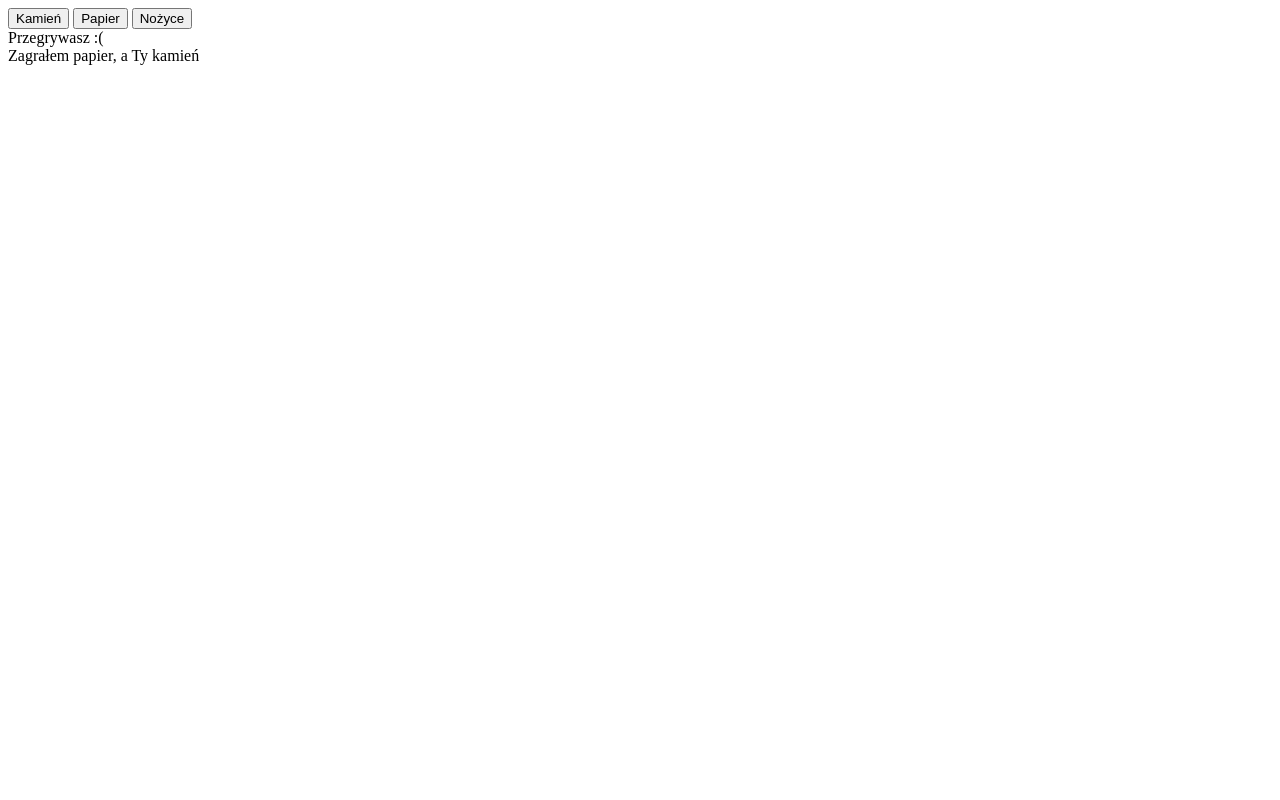
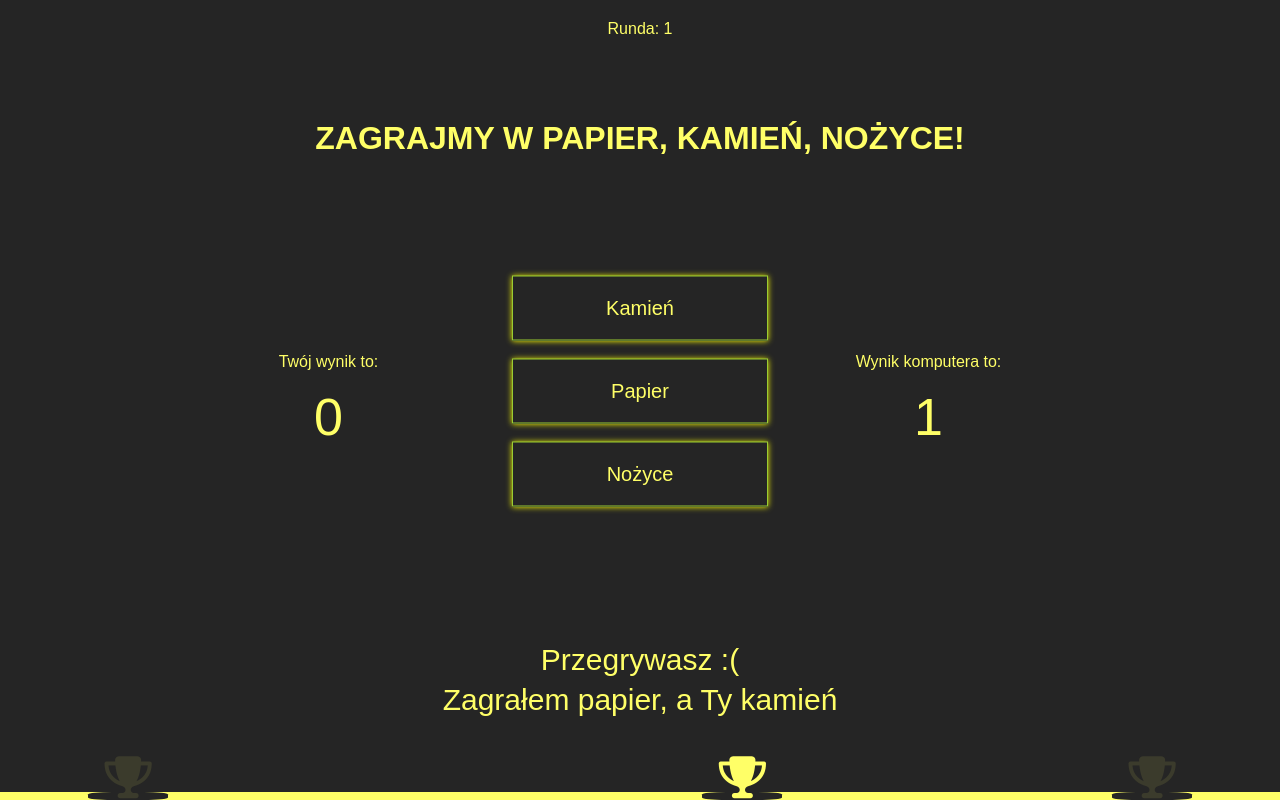
Before and after one commit to tomsob87/javascript-prework, a website: page index.html in a window 1280 px wide. Both pictures are taken after a click on the button "Kamień". Drawn offline with nearby package versions, Linux system fonts and the light colour scheme; files that its build step writes are made by us from their sources.

Commit message:
Add CSS and graphic Result

```diff
--- a/index.html
+++ b/index.html
@@ -3,16 +3,32 @@
 <head>
 	<meta charset="UTF-8">
 	<title>Kamień, papier, nożyce</title>
+	<script src="https://kit.fontawesome.com/e43a2ec68e.js" crossorigin="anonymous"></script>
 	<link rel="stylesheet" href="css/style.css">
 </head>
 <body>
 	<div class="container">
+        <h1>Zagrajmy w papier, kamień, nożyce!</h1>
 		<div id="buttons">
-            <button id="button-rock">Kamień</button>
-            <button id="button-paper">Papier</button>
-            <button id="button-scissors">Nożyce</button>
+            <button class="game-btn" id="button-rock" type="button">Kamień</button>
+            <button class="game-btn" id="button-paper" type="button">Papier</button>
+            <button class="game-btn" id="button-scissors" type="button">Nożyce</button>
         </div>
 		<div id="messages"></div>
+        <div class="rounds">
+            <p>Runda: <span id="display">0</span></p>
+        </div>
+		<div class="results">
+			<div><p>Twój wynik to: </p><span id="player-score">0</span> </div>
+			<div><p>Wynik komputera to: </p><span id="computer-score">0</span></div>
+		</div>
+		<div class="graphic-result">
+			<div id="trophy">
+				<i class="fa-solid fa-trophy"></i>
+			</div>
+			<div class="player-trophy"><i class="fa-solid fa-trophy"></i></div>
+			<div class="computer-trophy"><i class="fa-solid fa-trophy"></i></div>
+		</div>
 	</div>
 	<script src="js/functions.js"></script>
 	<script src="js/script.js"></script>
--- a/js/script.js
+++ b/js/script.js
@@ -3,6 +3,15 @@ var argButtonName, buttonPaper, buttonRock, buttonScissors, buttonTest;
 buttonRock = document.getElementById('button-rock');
 buttonPaper = document.getElementById('button-paper');
 buttonScissors = document.getElementById('button-scissors');
+
+let playerScoreCount = 0;
+let = playerScore = document.getElementById('player-score');
+let computerScoreCount = 0;
+let computerScore = document.getElementById('computer-score');
+
+let trophyLeftValue = 50;
+const trophyLeftChange = 8;
+const trophy = document.getElementById('trophy');
 
 /**
  * Describe this function...
@@ -37,14 +46,38 @@ function buttonClicked(argButtonName) {
     console.log('wywołano funkcję displayResults z argumentami: ' + argPlayerMove + ', ' + argComputerMove);
     if (argPlayerMove == 'papier' && argComputerMove == 'kamień') {
       printMessage('Wygrywasz!');
-    } else if (argPlayerMove == 'kamień' && argComputerMove == 'nożyce') {
+      playerScoreCount++;
+      playerScore.innerHTML = playerScoreCount;
+      console.log('Aktualny wynik gracza to ' + playerScoreCount);
+      trophyLeftValue = trophyLeftValue - trophyLeftChange;
+      trophy.style.left = trophyLeftValue + "%";
+      console.log("Aktualny stan left dla trophy to " + trophyLeftValue);
+     } else if (argPlayerMove == 'kamień' && argComputerMove == 'nożyce') {
       printMessage('Wygrywasz!');
+      playerScoreCount++;
+      playerScore.innerHTML = playerScoreCount;
+      console.log('Aktualny wynik gracza to ' + playerScoreCount);
+      trophyLeftValue = trophyLeftValue - trophyLeftChange;
+      trophy.style.left = trophyLeftValue + "%";
+      console.log("Aktualny stan left dla trophy to " + trophyLeftValue);
     } else if (argPlayerMove == 'nożyce' && argComputerMove == 'papier') {
       printMessage('Wygrywasz!');
+      playerScoreCount++;
+      playerScore.innerHTML = playerScoreCount;
+      console.log('Aktualny wynik gracza to ' + playerScoreCount);
+      trophyLeftValue = trophyLeftValue - trophyLeftChange;
+      trophy.style.left = trophyLeftValue + "%";
+      console.log("Aktualny stan left dla trophy to " + trophyLeftValue);
     } else if (argPlayerMove == argComputerMove) {
       printMessage('Remis!');
     } else {
       printMessage('Przegrywasz :(');
+      computerScoreCount++;
+      computerScore.innerHTML = computerScoreCount;
+      console.log('Aktualny wynik komputera to ' + computerScoreCount);
+      trophyLeftValue = trophyLeftValue + trophyLeftChange;
+      trophy.style.left = trophyLeftValue + "%";
+      console.log("Aktualny stan left dla trophy to " + trophyLeftValue);
     }
     printMessage('Zagrałem ' + argComputerMove + ', a Ty ' + argPlayerMove);
   }
@@ -62,3 +95,22 @@ function buttonClicked(argButtonName) {
 buttonRock.addEventListener('click', function(){ buttonClicked('kamień'); });
 buttonPaper.addEventListener('click', function(){ buttonClicked('papier'); });
 buttonScissors.addEventListener('click', function(){ buttonClicked('nożyce'); });
+
+//Click Counter script start here
+let count = 0;
+let disp = document.getElementById('display');
+
+buttonRock.addEventListener('click', function () {
+    count++;
+    disp.innerHTML = count;
+});
+
+buttonPaper.addEventListener('click', function () {
+  count++;
+  disp.innerHTML = count;
+});
+
+buttonScissors.addEventListener('click', function () {
+  count++;
+  disp.innerHTML = count;
+});
--- a/sass/style.scss
+++ b/sass/style.scss
@@ -0,0 +1,143 @@
+* {
+    margin: 0;
+    padding: 0;
+    box-sizing: border-box;
+}
+// Global
+body {
+    background-color: #252525;
+    font-family: Arial, Helvetica, sans-serif;
+    color: rgb(255, 255, 103);
+    // height: 300vh;
+}
+
+h1 {
+    position: fixed;
+    text-transform: uppercase;
+    text-align: center;
+    width: 100%;
+    top: 15%;
+    left: 0;
+}
+
+.container {
+    height: 100vh;
+    max-width: 1200px;
+    margin: 0 auto;
+    #buttons {
+        position: fixed;
+        top: 50%;
+        left: 50%;
+        transform: translate(-50%, -50%);
+        display: flex;
+        flex-direction: column;
+        justify-content: space-around;
+        align-items: center;
+        button {
+            width: 20vw;
+            padding: 20px;
+            margin-bottom: 18px;
+            font-size: 20px;
+            cursor: pointer;
+            background-color: transparent;
+            border: 1px solid yellowgreen;
+            color: rgb(255, 255, 103);
+            box-shadow: 0 0 6px 0 yellow;
+            transition: .3s;
+            &:hover {
+                transform: scale(1.1);
+            }
+        }
+    }
+    #messages {
+        position: fixed;
+        bottom: 10%;
+        left: 0;
+        width: 100%;
+        font-size: 30px;
+        line-height: 40px;
+        text-align: center;
+
+    }
+    .rounds {
+        position: fixed;
+        top: 20px;
+        left: 50%;
+        transform: translateX(-50%);
+    }
+    .results {
+        display: flex;
+        justify-content: space-around;
+        align-items: center;
+        height: 100vh;
+        width: 100%;
+        text-align: center;
+        p {
+            padding-bottom: 16px;
+        }
+        span {
+            font-size: 52px;
+        }
+    }
+    .graphic-result {
+        position: fixed;
+        height: 1vh;
+        width: 100%;
+        bottom: 0;
+        left: 0;
+        background-color: rgb(255, 255, 103);
+        #trophy {
+            position: absolute;
+            bottom: 0;
+            left: 50%;
+            transform: translateX(-50%);
+            width: 80px;
+            height: 100%;
+            background-color:#252525;
+            border-radius: 30%;
+            i {
+                position: absolute;
+                bottom: 2px;
+                left: 50%;
+                transform: translateX(-50%);
+                font-size: 42px;
+            }
+        }
+        .player-trophy {
+            position: absolute;
+            left: 10%;
+            bottom: 0;
+            transform: translateX(-50%);
+            width: 80px;
+            height: 100%;
+            background-color:#252525;
+            border-radius: 30%;
+            i {
+                position: absolute;
+                bottom: 2px;
+                left: 50%;
+                transform: translateX(-50%);
+                font-size: 42px;
+                color:rgba(255, 255, 103, 0.1)
+            }
+        }
+        .computer-trophy {
+            position: absolute;
+            left: 90%;
+            bottom: 0;
+            transform: translateX(-50%);
+            width: 80px;
+            height: 100%;
+            background-color:#252525;
+            border-radius: 30%;
+            i {
+                position: absolute;
+                bottom: 2px;
+                left: 50%;
+                transform: translateX(-50%);
+                font-size: 42px;
+                color:rgba(255, 255, 103, 0.1);
+            }
+        }
+    }
+}
```
Also changed, not shown: css/style.css (added), 1 other file.
